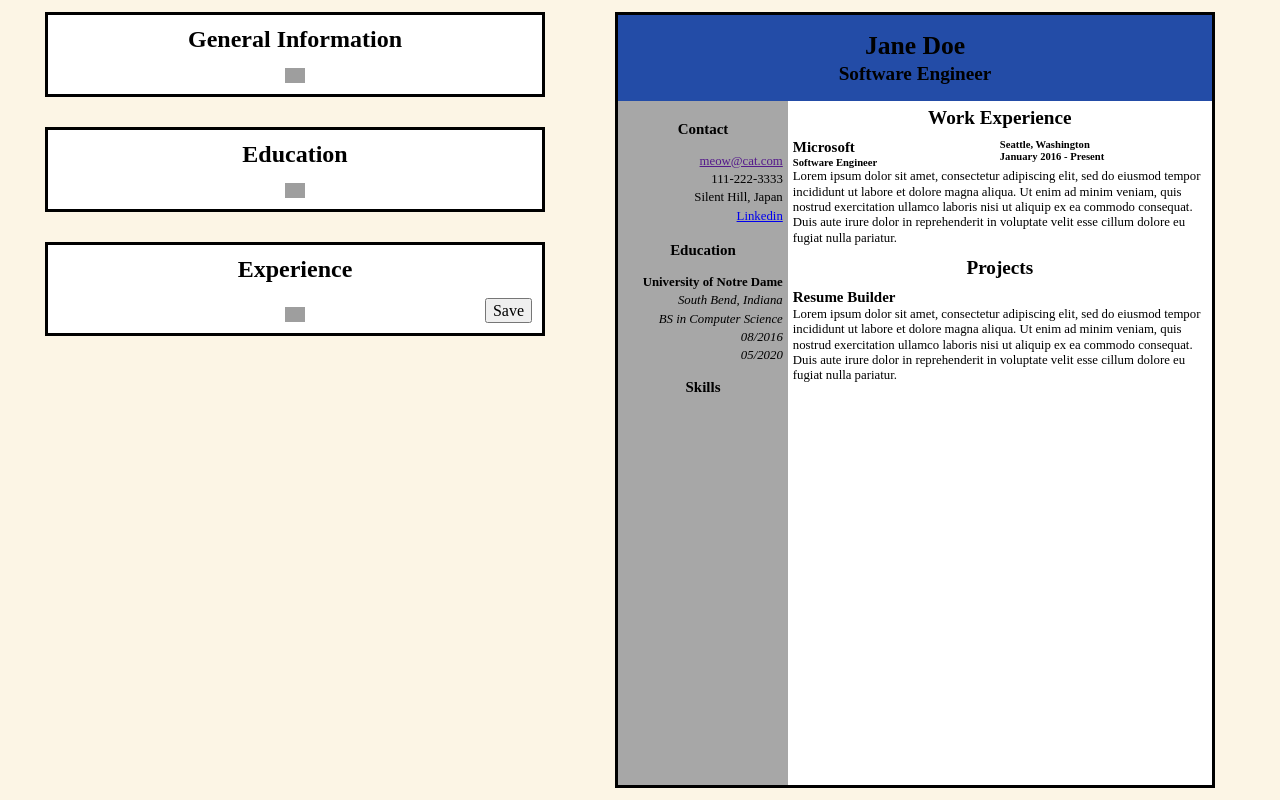
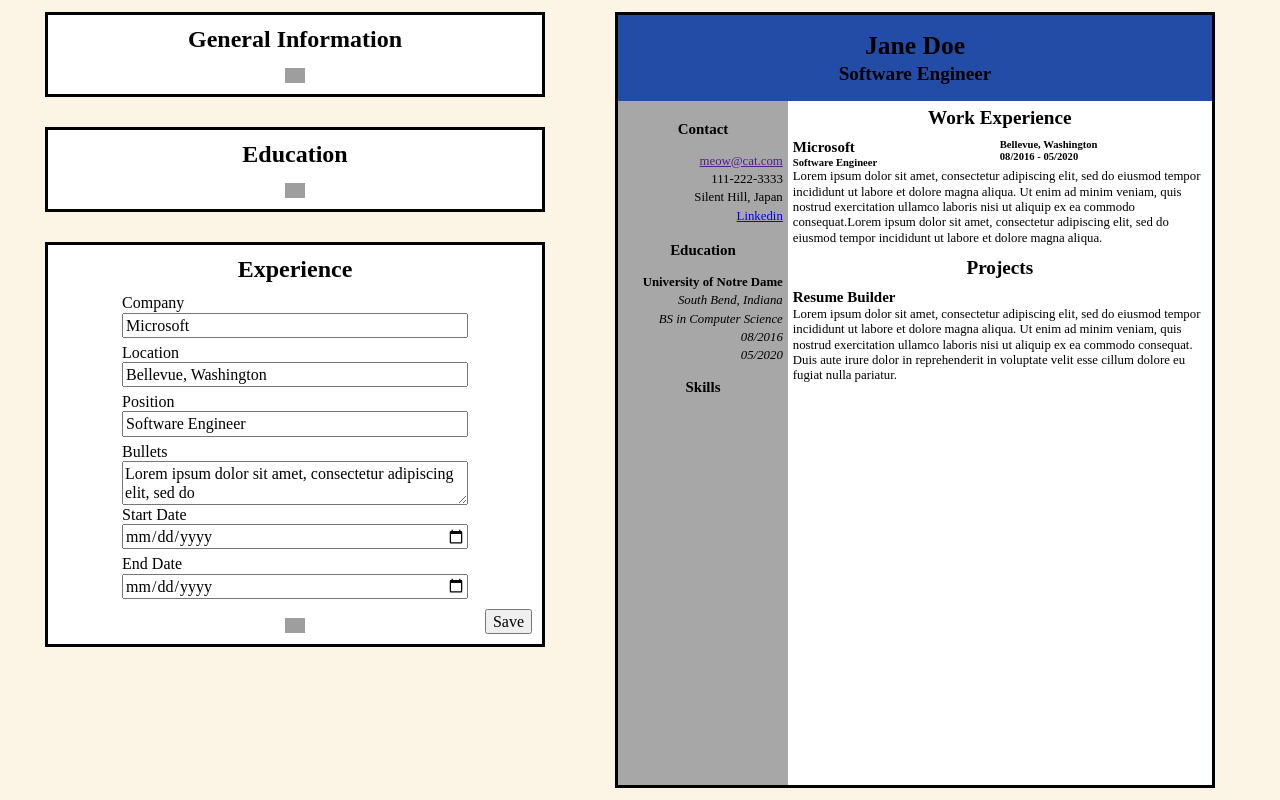
Before and after one commit to wsulliv8/cv-react, a React (Vite) app: page / in a window 1280 px wide. Both pictures are taken after a click on the button 295 px from the left and 611 px from the top of the page. Built offline with nearby package versions, Linux system fonts and the light colour scheme; grey boxes are pictures that could not be loaded.

Commit message:
Create experience section

```diff
--- a/src/App.jsx
+++ b/src/App.jsx
@@ -4,7 +4,7 @@ import Resume from "./components/resume.jsx";
 import {
   generalData,
   educationData,
-  experience,
+  experienceData,
   templates,
 } from "./components/resume-data.js";
 import "./App.css";
@@ -12,6 +12,7 @@ import "./App.css";
 export default function App() {
   const [general, setGeneral] = useState(generalData);
   const [education, setEducation] = useState(educationData);
+  const [experience, setExperience] = useState(experienceData);
 
   function handleChange(e, id) {
     if (e.target.name in general) {
@@ -20,16 +21,22 @@ export default function App() {
     } else if (e.target.name in education[0]) {
       education[id][e.target.name] = e.target.value;
       setEducation([...education]);
+    } else if (e.target.name in experience[0]) {
+      experience[id][e.target.name] = e.target.value;
+      setExperience([...experience]);
     }
   }
 
   function addResumeData(type) {
     if (type === "education") {
-      //setEducation({ ...education, ...templates.education });
-
       setEducation([
         ...education.map((item) => ({ ...item, active: false })),
         templates.education,
+      ]);
+    } else if (type === "experience") {
+      setExperience([
+        ...experience.map((item) => ({ ...item, active: false })),
+        templates.experience,
       ]);
     }
   }
@@ -43,7 +50,7 @@ export default function App() {
         education={education}
         experience={experience}
       />
-      <Resume general={general} education={education} />
+      <Resume general={general} education={education} experience={experience} />
     </div>
   );
 }
--- a/src/components/input.jsx
+++ b/src/components/input.jsx
@@ -11,16 +11,14 @@ export default function Input({
   experience,
 }) {
   const [activeId, setActiveId] = useState(0);
-  const [educationList, setEducationList] = useState([[0, true]]);
 
   function collapse(id) {
     if (id === activeId) setActiveId(null);
     else setActiveId(id);
   }
 
-  function addCard() {
-    setEducationList([...educationList, [educationList.length, true]]);
-    addResumeData("education");
+  function addCard(title) {
+    addResumeData(title.toLowerCase());
   }
   return (
     <div className="input-wrapper">
@@ -32,12 +30,7 @@ export default function Input({
           title={"General Information"}
           addCard={addCard}
         >
-          <General
-            key={0}
-            onChange={onChange}
-            resumeData={general}
-            show={true}
-          />
+          <General key={0} onChange={onChange} resumeData={general} />
         </InputCard>
         <InputCard
           id={1}
@@ -46,22 +39,12 @@ export default function Input({
           title={"Education"}
           addCard={addCard}
         >
-          {/*           {educationList.map((item) => (
-            <Education
-              key={item[0]}
-              id={item[0]}
-              onChange={onChange}
-              resumeData={education[item[0]]}
-              show={item[1]}
-            />
-          ))} */}
           {education.map((item, index) => (
             <Education
               key={index}
               id={index}
               onChange={onChange}
               resumeData={item}
-              show={true}
             />
           ))}
         </InputCard>
@@ -72,24 +55,17 @@ export default function Input({
           title={"Experience"}
           addCard={addCard}
         >
-          <Practical
-            key={0}
+          {experience.map((item, index) => (
+            <Experience
+              key={index}
+              id={index}
               onChange={onChange}
-            resumeData={experience}
-            show={true}
+              resumeData={item}
             />
+          ))}
         </InputCard>
       </div>
     </div>
-  );
-}
-
-function SavedCard({ formData, changeStatus }) {
-  return (
-    <>
-      <p>{Object.entries(formData)[0][1]}</p>
-      <button onClick={changeStatus}>Edit</button>
-    </>
   );
 }
 
@@ -142,7 +118,7 @@ function InputCard({ children, id, activeId, onClick, title, addCard }) {
       {title !== "General Information" && isSaved && id === activeId && (
         <button
           onClick={() => {
-            addCard();
+            addCard(title);
             changeStatus();
           }}
         >
@@ -155,7 +131,6 @@ function InputCard({ children, id, activeId, onClick, title, addCard }) {
 
 function General({ onChange, resumeData }) {
   return (
-    <>
     <form action="">
       <fieldset>
         <label htmlFor="name">Name: </label>
@@ -166,13 +141,13 @@ function General({ onChange, resumeData }) {
           onChange={onChange}
           value={resumeData.name}
         />
-          <label htmlFor="position">Position</label>
+        <label htmlFor="title">Title</label>
         <input
           type="text"
-            id="position"
-            name="position"
+          id="title"
+          name="title"
           onChange={onChange}
-            value={resumeData.position}
+          value={resumeData.title}
         />
         <label htmlFor="email">Email: </label>
         <input
@@ -208,7 +183,6 @@ function General({ onChange, resumeData }) {
         />
       </fieldset>
     </form>
-    </>
   );
 }
 
@@ -259,6 +233,56 @@ function Education({ id, onChange, resumeData }) {
   );
 }
 
-function Practical() {
-  return <h2>Work History</h2>;
+function Experience({ id, onChange, resumeData }) {
+  return (
+    <form action="">
+      <label htmlFor={useId()}>Company</label>
+      <input
+        type="text"
+        id={useId()}
+        name="company"
+        onChange={(e) => onChange(e, id)}
+        value={resumeData.company}
+      />
+      <label htmlFor={useId()}>Location</label>
+      <input
+        type="text"
+        id={useId()}
+        name="companyLocation"
+        onChange={(e) => onChange(e, id)}
+        value={resumeData.companyLocation}
+      />
+      <label htmlFor={useId()}>Position</label>
+      <input
+        type="text"
+        id={useId()}
+        name="position"
+        onChange={(e) => onChange(e, id)}
+        value={resumeData.position}
+      />
+      <label htmlFor={useId()}>Bullets</label>
+      <textarea
+        id={useId()}
+        name="bullets"
+        onChange={(e) => onChange(e, id)}
+        value={resumeData.bullets}
+      />
+      <label htmlFor={useId()}>Start Date</label>
+      <input
+        type="date"
+        id={useId()}
+        name="workStartDate"
+        onChange={(e) => onChange(e, id)}
+        value={resumeData.workStartDate}
+      />
+      <label htmlFor={useId()}>End Date</label>
+      <input
+        type="date"
+        id={useId()}
+        name="workEndDate"
+        onChange={(e) => onChange(e, id)}
+        value={resumeData.workEndDate}
+      />
+    </form>
+  );
 }
--- a/src/components/resume-data.js
+++ b/src/components/resume-data.js
@@ -1,6 +1,6 @@
 export const generalData = {
   name: "Jane Doe",
-  position: "Software Engineer",
+  title: "Software Engineer",
   email: "meow@cat.com",
   phone: "111-222-3333",
   home: "Silent Hill, Japan",
@@ -19,7 +19,7 @@ export const educationData = [
   },
 ];
 
-export const experience = [
+export const experienceData = [
   {
     company: "Microsoft",
     companyLocation: "Bellevue, Washington",
@@ -32,8 +32,8 @@ export const experience = [
       `Lorem ipsum dolor sit amet, consectetur adipiscing elit, sed do
               eiusmod tempor incididunt ut labore et dolore magna aliqua.`,
     ],
-    startDate: "08/2016",
-    endDate: "05/2020",
+    workStartDate: "08/2016",
+    workEndDate: "05/2020",
     active: true,
   },
 ];
@@ -41,7 +41,7 @@ export const experience = [
 export const templates = {
   general: {
     name: "",
-    position: "",
+    title: "",
     email: "",
     phone: "",
     home: "",
@@ -61,8 +61,8 @@ export const templates = {
     companyLocation: "",
     position: "",
     bullets: [],
-    startDate: "",
-    endDate: "",
+    workStartDate: "",
+    workEndDate: "",
     active: true,
   },
 };
--- a/src/components/resume.jsx
+++ b/src/components/resume.jsx
@@ -2,13 +2,13 @@
 import { useState, useId } from "react";
 import "./resume.css";
 
-export default function Resume({ general, education }) {
+export default function Resume({ general, education, experience }) {
   return (
     <div className="resume-wrapper">
       <div className="resume">
         <div className="header flex-contents">
           <h1>{general.name}</h1>
-          <h2>{general.position}</h2>
+          <h2>{general.title}</h2>
         </div>
         <div className="sidebar flex-contents">
           <h3>Contact</h3>
@@ -33,24 +33,14 @@ export default function Resume({ general, education }) {
         </div>
         <div className="resume-body flex-contents">
           <h2>Work Experience</h2>
-          <section className="work-experience">
-            <div>
-              <h3>Microsoft</h3>
-              <h5>Software Engineer</h5>
-            </div>
-            <div>
-              <h5>Seattle, Washington</h5>
-              <h5>January 2016 - Present</h5>
-            </div>
-            <p>
-              Lorem ipsum dolor sit amet, consectetur adipiscing elit, sed do
-              eiusmod tempor incididunt ut labore et dolore magna aliqua. Ut
-              enim ad minim veniam, quis nostrud exercitation ullamco laboris
-              nisi ut aliquip ex ea commodo consequat. Duis aute irure dolor in
-              reprehenderit in voluptate velit esse cillum dolore eu fugiat
-              nulla pariatur.
-            </p>
-          </section>
+          {experience.map((item, index) => {
+            return (
+              <ExperienceSection
+                key={index}
+                experience={experience[index]}
+              ></ExperienceSection>
+            );
+          })}
           <h2>Projects</h2>
           <section className="projects">
             <h3>Resume Builder</h3>
@@ -88,3 +78,21 @@ function EducationSection({ education }) {
     </section>
   );
 }
+
+function ExperienceSection({ experience }) {
+  return (
+    <section className="work-experience">
+      <div>
+        <h3>{experience.company}</h3>
+        <h5>{experience.position}</h5>
+      </div>
+      <div>
+        <h5>{experience.companyLocation}</h5>
+        <h5>
+          {experience.workStartDate} - {experience.workEndDate}
+        </h5>
+      </div>
+      <p>{experience.bullets}</p>
+    </section>
+  );
+}
```
Lines whose indentation alone changed are shown as unchanged.
